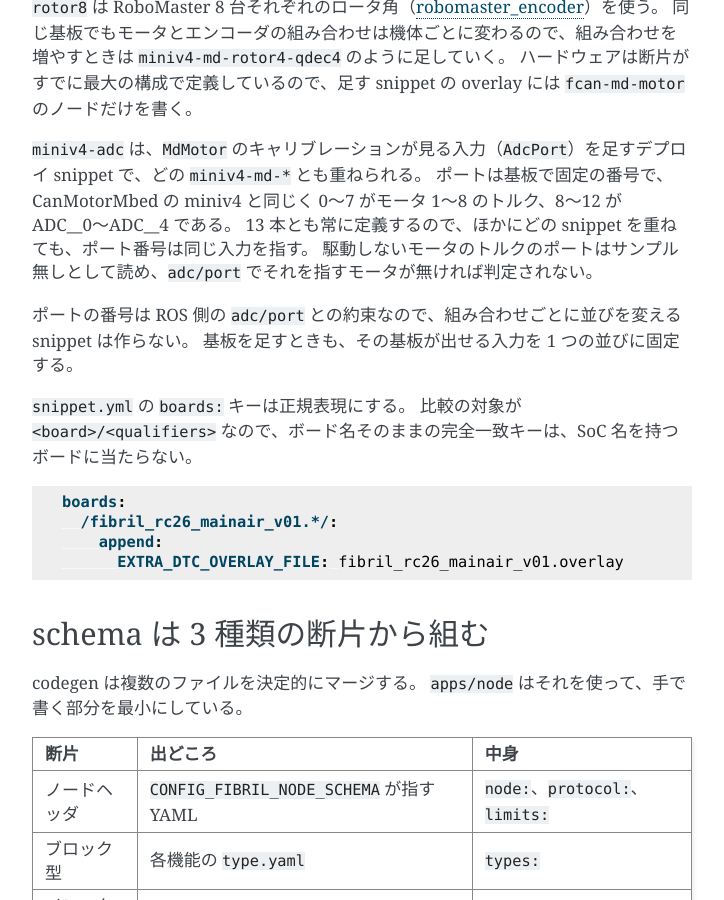
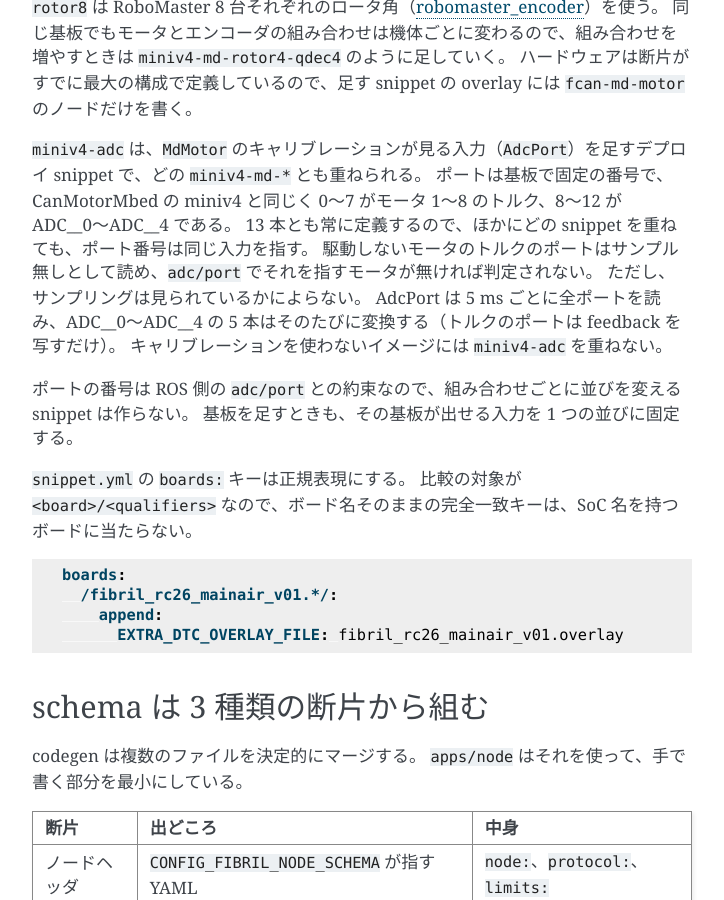
Before and after one commit to ForteFibre/fibril_zephyr, a Sphinx documentation site: the page built from doc/apps.md, in a window 1280 px wide and 900 px high, scrolled down 4612 px. Shown: the whole window, without its empty margins (388-1112 px from the left). Built offline with Sphinx 7.4.7, drawn with Linux system fonts in a browser that asks for light colours.

Commit message:
docs: miniv4-adc が見られていないポートも 5 ms ごとに変換すると書く
adc.dtsi と ADR 0014 は「読むまでサンプリングしない」と書いていたが、
それはドライバの水準の話で、AdcPort の tick は全ポートを 5 ms ごとに
読み、ADC__0〜4 はそのたびに変換する。コストは入力の繋ぎ方によらず
一定で、miniv4-adc を重ねなければ無い。

Co-Authored-By: Claude Opus 5.5 (1M context) <noreply@anthropic.com>

```diff
--- a/doc/apps.md
+++ b/doc/apps.md
@@ -162,6 +162,9 @@ snippets/miniv4/adc/
 ポートは基板で固定の番号で、CanMotorMbed の miniv4 と同じく 0〜7 がモータ 1〜8 のトルク、8〜12 が ADC__0〜ADC__4 である。
 13 本とも常に定義するので、ほかにどの snippet を重ねても、ポート番号は同じ入力を指す。
 駆動しないモータのトルクのポートはサンプル無しとして読め、`adc/port` でそれを指すモータが無ければ判定されない。
+ただし、サンプリングは見られているかによらない。
+AdcPort は 5 ms ごとに全ポートを読み、ADC__0〜ADC__4 の 5 本はそのたびに変換する（トルクのポートは feedback を写すだけ）。
+キャリブレーションを使わないイメージには `miniv4-adc` を重ねない。
 
 ポートの番号は ROS 側の `adc/port` との約束なので、組み合わせごとに並びを変える snippet は作らない。
 基板を足すときも、その基板が出せる入力を 1 つの並びに固定する。
```
Also changed, not shown: doc/adr/0014-snippet-hardware-fragments.md (+1 -1 lines), 1 other file.
